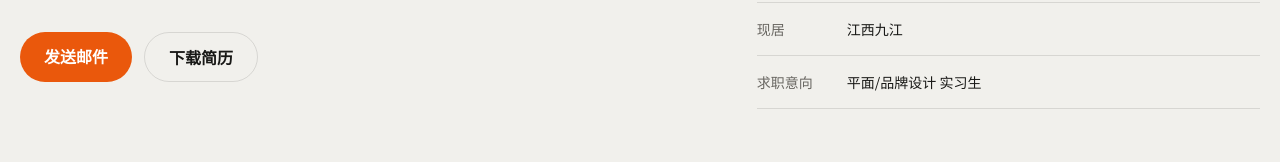
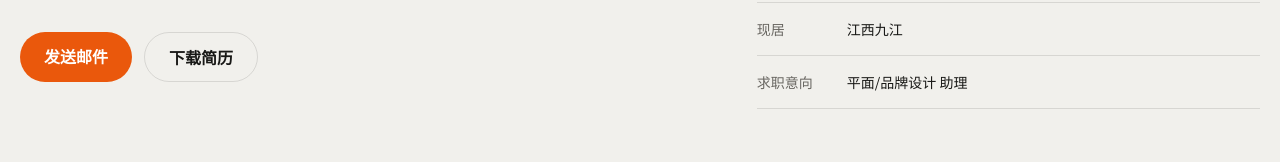
Before and after one commit to zhang0722-cn/portfolio, a React (Vite) app: page / in a window 1280 px wide. Shown: the part 6203-6365 px from the top of the page. Built offline with nearby package versions, Linux system fonts and the light colour scheme.

Commit message:
调整求职意向为助理

```diff
--- a/src/components/Contact.tsx
+++ b/src/components/Contact.tsx
@@ -4,7 +4,7 @@ const contacts = [
   { label: '邮箱', value: 'zhang07221207@163.com', href: 'mailto:zhang07221207@163.com' },
   { label: '电话', value: '16643075859', href: 'tel:16643075859' },
   { label: '现居', value: '江西九江', href: '#' },
-  { label: '求职意向', value: '平面/品牌设计 实习生', href: '#' },
+  { label: '求职意向', value: '平面/品牌设计 助理', href: '#' },
 ];
 
 export default function Contact() {
```
